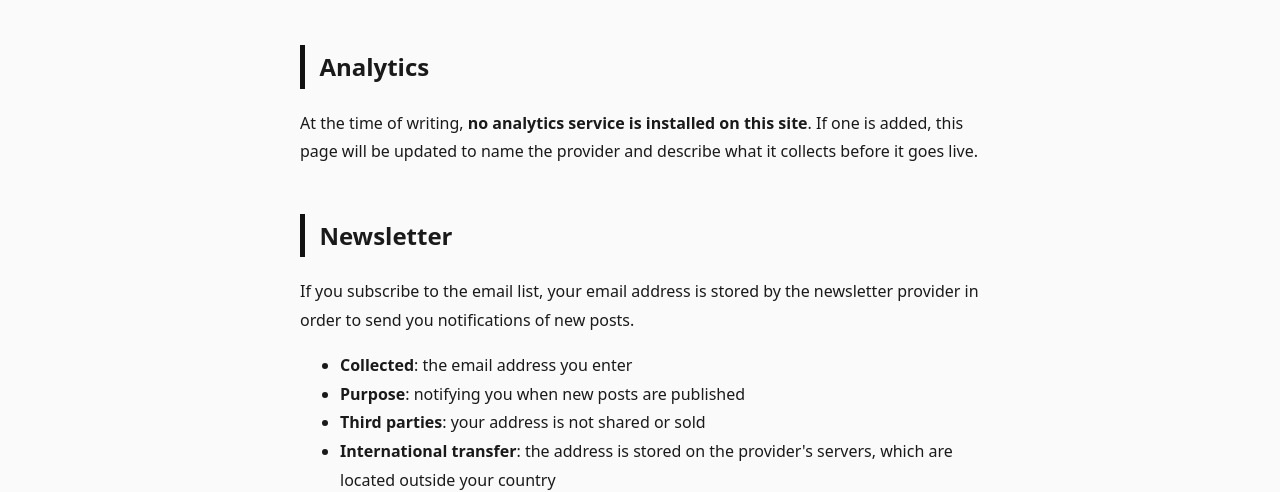
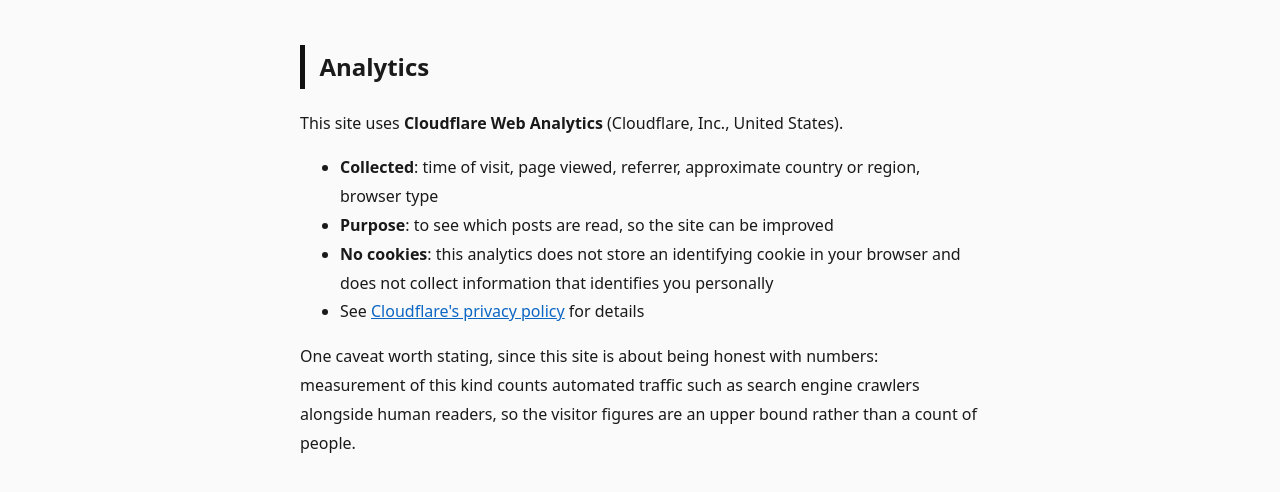
Before and after one commit to hybs02/en-site, a plain HTML site: page docs/privacy.html in a window 1280 px wide. Shown: the part 282-774 px from the top of the page. Drawn offline with Linux system fonts and the light colour scheme.

Commit message:
site: update

```diff
--- a/docs/privacy.html
+++ b/docs/privacy.html
@@ -33,7 +33,14 @@
 
 <p>This page describes how this site handles visitor information. It lists the services actually in use — not a generic template.</p>
 <h2>Analytics</h2>
-<p>At the time of writing, <strong>no analytics service is installed on this site</strong>. If one is added, this page will be updated to name the provider and describe what it collects before it goes live.</p>
+<p>This site uses <strong>Cloudflare Web Analytics</strong> (Cloudflare, Inc., United States).</p>
+<ul>
+<li><strong>Collected</strong>: time of visit, page viewed, referrer, approximate country or region, browser type</li>
+<li><strong>Purpose</strong>: to see which posts are read, so the site can be improved</li>
+<li><strong>No cookies</strong>: this analytics does not store an identifying cookie in your browser and does not collect information that identifies you personally</li>
+<li>See <a href="https://www.cloudflare.com/privacypolicy/" rel="noopener" target="_blank">Cloudflare&#x27;s privacy policy</a> for details</li>
+</ul>
+<p>One caveat worth stating, since this site is about being honest with numbers: measurement of this kind counts automated traffic such as search engine crawlers alongside human readers, so the visitor figures are an upper bound rather than a count of people.</p>
 <h2>Newsletter</h2>
 <p>If you subscribe to the email list, your email address is stored by the newsletter provider in order to send you notifications of new posts.</p>
 <ul>
@@ -58,6 +65,6 @@
   <nav class="foot-nav"><a href="./about.html">About</a> · <a href="./privacy.html">Privacy Policy</a></nav>
   <p>&copy; 2026 hybs02</p>
 </footer>
-
+<!-- Cloudflare Web Analytics --><script defer src='https://static.cloudflareinsights.com/beacon.min.js' data-cf-beacon='{"token": "e68807f2531a462986fa95731dfba93e"}'></script><!-- End Cloudflare Web Analytics -->
 </body>
 </html>
```
Also changed, not shown: docs/8-books-one-day-publishing-bottleneck.html (+1 -1 lines), docs/about.html (+1 -1 lines), docs/claude-code-vs-chatgpt-non-engineer.html (+1 -1 lines), docs/index.html (+1 -1 lines), docs/self-updating-blog-12-dollars.html (+1 -1 lines), docs/tag-automation.html (+1 -1 lines), docs/tag-honest-review.html (+1 -1 lines), docs/tags.html (+1 -1 lines).
